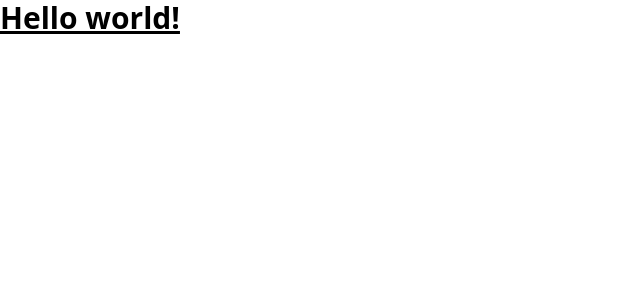
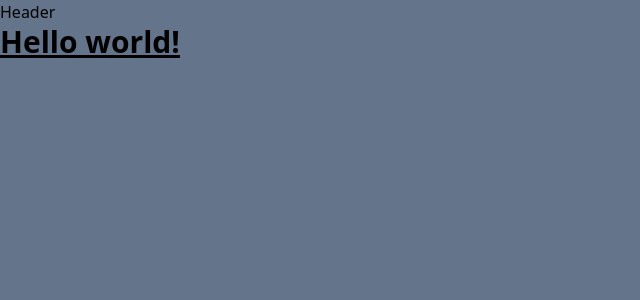
Before and after one commit to duclongdev/space-movie-web-app, a React (Create React App) app: page / in a window 1280 px wide. Shown: the top 300 px of the page, without its empty margins (0-640 px from the left). Built offline with nearby package versions, Linux system fonts and the light colour scheme.

Commit message:
update file structure and update router

```diff
--- a/src/App.js
+++ b/src/App.js
@@ -1,4 +1,6 @@
+import { Fragment } from "react";
 import { BrowserRouter as Router, Routes, Route } from "react-router-dom";
+import { DefaultLayout } from "./layouts";
 import { publicRoutes } from "./routers";
 
 function App() {
@@ -6,8 +8,23 @@ function App() {
     <Router>
       <Routes>
         {publicRoutes.map((router, index) => {
+
+          let Layout = DefaultLayout;
+          if (router.layout) Layout = router.layout;
+          else if (router.layout === null) Layout = Fragment;
+
           const Page = router.component;
-          return <Route key={index} path={router.path} element={<Page />} />;
+          return (
+            <Route
+              key={index}
+              path={router.path}
+              element={
+                <Layout>
+                  <Page />
+                </Layout>
+              }
+            />
+          );
         })}
       </Routes>
     </Router>
--- /dev/null
+++ b/src/components/Header/index.js
@@ -0,0 +1,9 @@
+import React from 'react'
+
+const Header = () => {
+  return (
+    <div>Header</div>
+  )
+}
+
+export default Header
--- /dev/null
+++ b/src/global/styles/index.css
@@ -0,0 +1,6 @@
+@tailwind base;
+@layer base {
+  body{
+    @apply bg-slate-500
+  }
+}
--- /dev/null
+++ b/src/global/styles/index.js
@@ -0,0 +1,7 @@
+import "./index.css";
+
+const GlobalStyles = ({ children }) => {
+  return children;
+};
+
+export default GlobalStyles;
--- a/src/index.css
+++ b/src/index.css
@@ -1,7 +1,3 @@
 @tailwind base;
 @tailwind components;
 @tailwind utilities;
-
-body {
-
-}
--- a/src/index.js
+++ b/src/index.js
@@ -1,17 +1,14 @@
-import React from 'react';
-import ReactDOM from 'react-dom/client';
-import App from './App';
-import "./index.css";
-import reportWebVitals from './reportWebVitals';
+import React from "react";
+import ReactDOM from "react-dom/client";
+import App from "./App";
+import GlobalStyles from "./global/styles";
+import "./index.css"
 
-const root = ReactDOM.createRoot(document.getElementById('root'));
+const root = ReactDOM.createRoot(document.getElementById("root"));
 root.render(
   <React.StrictMode>
-    <App />
+    <GlobalStyles>
+      <App />
+    </GlobalStyles>
   </React.StrictMode>
 );
-
-// If you want to start measuring performance in your app, pass a function
-// to log results (for example: reportWebVitals(console.log))
-// or send to an analytics endpoint. Learn more: https://bit.ly/CRA-vitals
-reportWebVitals();
--- /dev/null
+++ b/src/layouts/default/index.js
@@ -0,0 +1,15 @@
+import React from 'react'
+import Header from '../../components/Header'
+
+const DefaultLayout = ({children}) => {
+  return (
+    <div>
+        <Header/>
+        <div>
+            {children}
+        </div>
+    </div>
+  )
+}
+
+export default DefaultLayout
--- /dev/null
+++ b/src/layouts/index.js
@@ -0,0 +1 @@
+export {default as DefaultLayout} from './default';
--- a/src/reportWebVitals.js
+++ /dev/null
@@ -1,13 +0,0 @@
-const reportWebVitals = onPerfEntry => {
-  if (onPerfEntry && onPerfEntry instanceof Function) {
-    import('web-vitals').then(({ getCLS, getFID, getFCP, getLCP, getTTFB }) => {
-      getCLS(onPerfEntry);
-      getFID(onPerfEntry);
-      getFCP(onPerfEntry);
-      getLCP(onPerfEntry);
-      getTTFB(onPerfEntry);
-    });
-  }
-};
-
-export default reportWebVitals;
--- a/src/routers/index.js
+++ b/src/routers/index.js
@@ -7,6 +7,6 @@ const publicRoutes = [
   { path: "/", component: Home },
   { path: "/play", component: Play },
   {path: "/search", component: Search},
-  {path: "/favorite", component: Favorite}
+  {path: "/favorite", component: Favorite, layout: null}
 ];
 export {publicRoutes};
```
Also changed, not shown: src/components/index.js (deleted).
